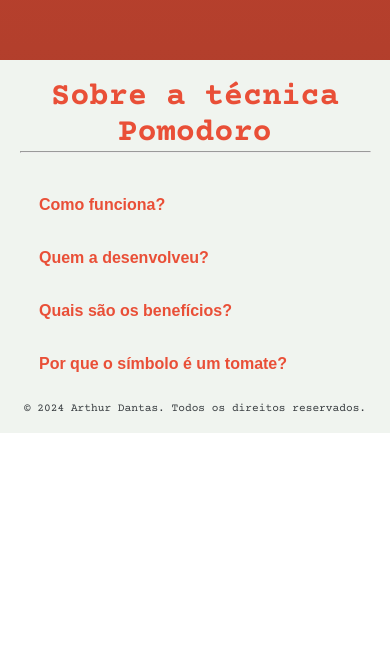
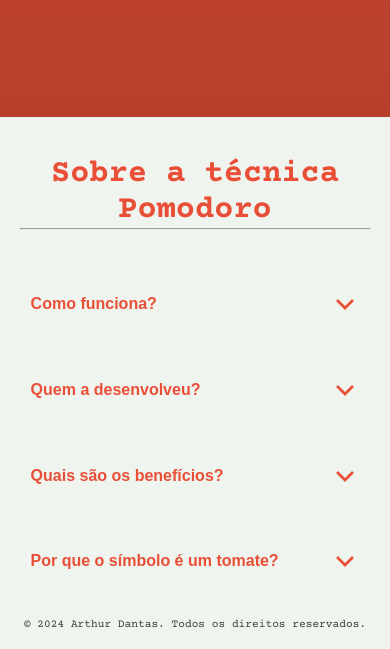
Before and after one commit to dantas-arthur/PomoTimer, a plain HTML site: page index.html in a window 390 px wide. Shown: the part 1110-1759 px from the top of the page. Before the commit the page ends 1543 px from the top, so only its background shows below. Drawn offline with nearby package versions, Linux system fonts and the light colour scheme.

Commit message:
Update style.css

```diff
--- a/style.css
+++ b/style.css
@@ -383,11 +383,17 @@ footer {
     flex-wrap: wrap;
 }
 
-.collapsible .expand {
+.collapsible {
     width: 32px;
     height: auto;
     margin-left: auto;
     margin-top: 50px;
+}
+
+.expand {
+    width: 32px;
+    height: auto;
+    margin-left: auto;
 }
 
 .content {
@@ -577,15 +583,18 @@ mark.red {
     /* About container and other elements */
 
     .about-container {
-        margin-top: 10%;
-        padding-bottom: 2%;
+        padding-top: 5%;
+        padding-bottom: 5%;
+    }
+
+    .faq {
+        display: flex;
+        flex-direction: column;
+        margin-left: 3%;
     }
 
     .collapsible {
-        display: flex;
-        flex-direction: column;
-        align-items: flex-start;
-        width: 90%;
+        width: 95%;
         background: none;
         border: none;
         color: var(--color2);
@@ -593,16 +602,15 @@ mark.red {
         font-weight: 600;
         text-align: left;
         cursor: pointer;
-        margin: 10% 0% 1%;
     }
 
     .expand {
-        display: none;
+        margin-right: 8%;
     }
 
     .content {
         max-width: 100%;
-        margin: 5% 0;
+        margin: 5% 0 0 5%;
         padding: 0;
         display: none;
         overflow: hidden;
```
